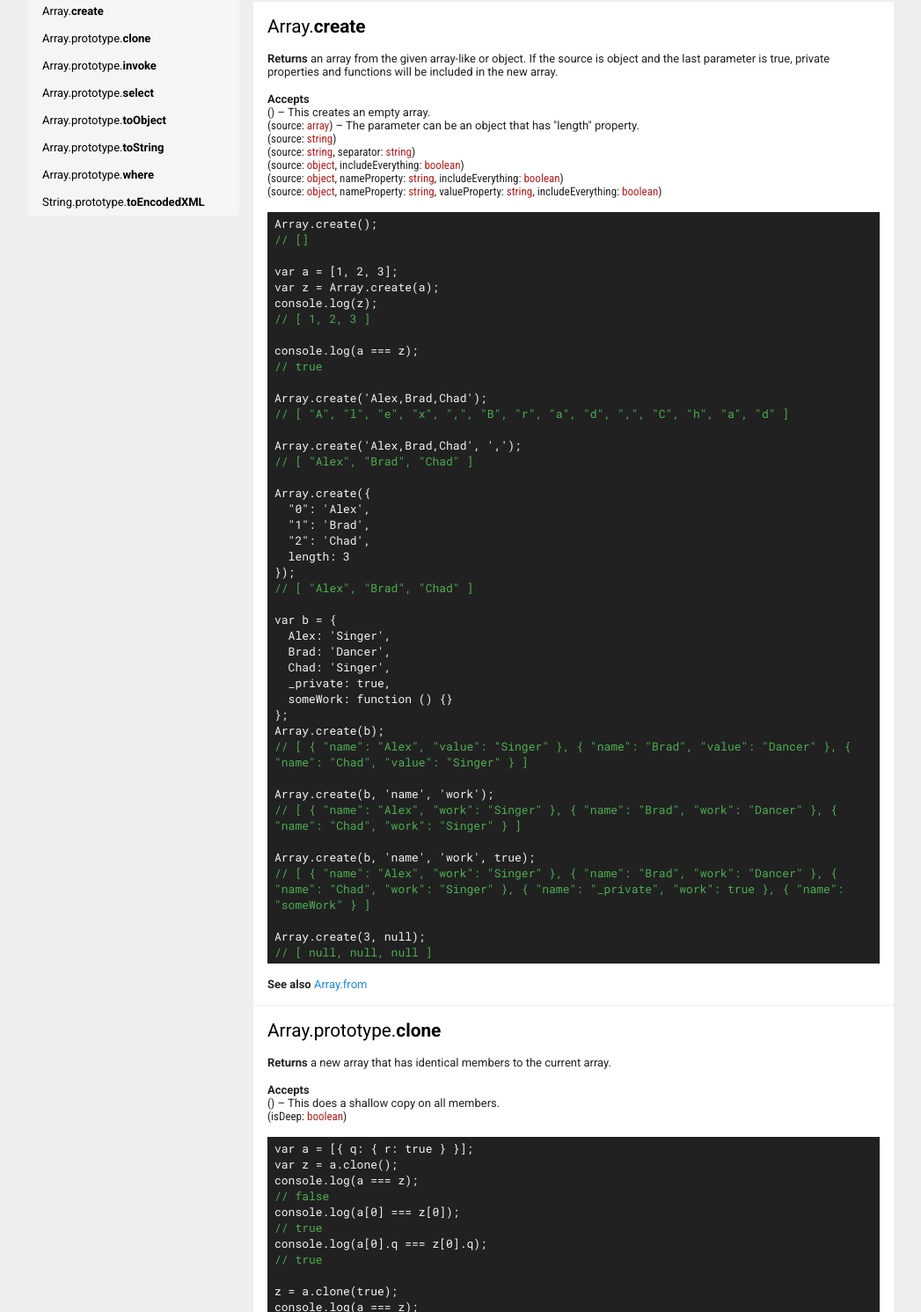
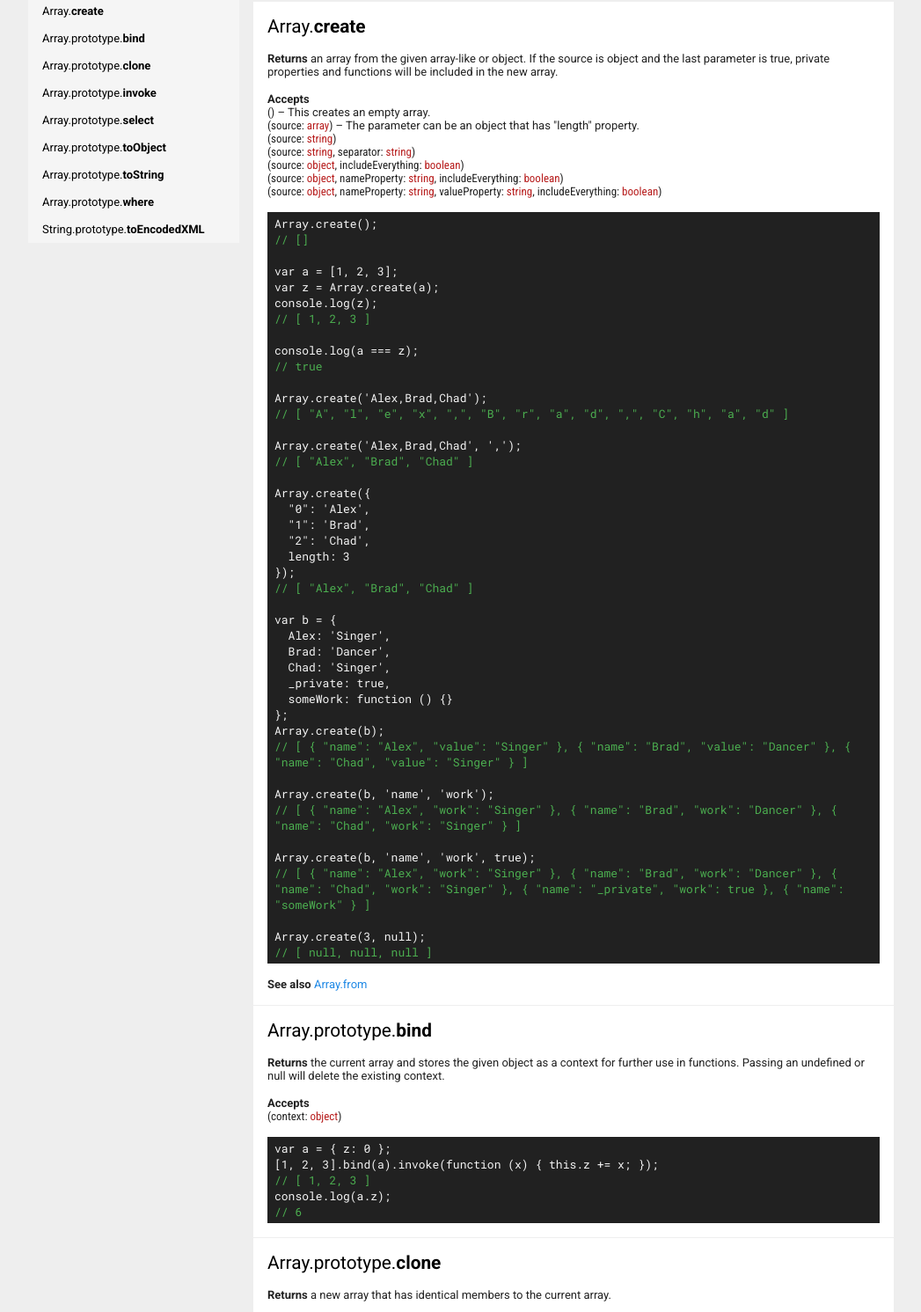
Before and after one commit to ThisIsManta/Enumerable, a website: page demo/index.html in a window 1280 px wide. Shown: the part 67-1558 px from the top of the page at 88% size, without its empty margins (116-1163 px from the left). Drawn offline with nearby package versions, Linux system fonts and the light colour scheme.

Commit message:
Amended bind()

```diff
--- a/Enumerable.js
+++ b/Enumerable.js
@@ -148,15 +148,27 @@
 		return out;
 	};
 
+	/**
+	 * <p><b>Returns</b> the current array and stores the given object as a context for further use in functions. Passing an undefined or null will delete the existing context.</p>
+	 * <p><b>Accepts</b><br>
+	 * <u>(context: <i>object</i>)</u><br>
+	 * </p>
+	 * <code>
+	 * var a = { z: 0 };
+	 * [1, 2, 3].bind(a).invoke(function (x) { this.z += x; });
+	 * console.log(a.z);
+	 * </code>
+	 * <meta keywords="context"/>
+	 */
 	Array.prototype.bind = function (ctx) {
-		if (arguments.length === 1 && ctx === undefined || ctx === null || ctx === window) {
+		if (arguments.length === 0) {
+			throw new TypeError(ERR_BID);
+
+		} else if (ctx === undefined || ctx === null) {
 			delete this._s;
 
 		} else if (typeof ctx === 'object') {
 			this._s = ctx;
-
-		} else {
-			throw new TypeError(ERR_BID);
 		}
 		return this;
 	};
@@ -310,7 +322,7 @@
 	 * 	return x.toUpperCase();
 	 * });
 	 * </code>
-	 * <meta keywords="hash,dictionary"/>
+	 * <meta keywords="hash,dictionary,map"/>
 	 */
 	Array.prototype.toObject = function () {
 		var ar0 = arguments[0];
--- a/demo/index.html
+++ b/demo/index.html
@@ -28,7 +28,7 @@
 					<input type="text" placeholder="Search">
 					<button class="material-icons" disabled="">search</button>
 				</div>
-				<ul><li data-keys="array,create,from"><a href="#array.create">Array.<b>create</b></a></li><li data-keys="array,prototype,clone,copy,slice"><a href="#array.prototype.clone">Array.prototype.<b>clone</b></a></li><li data-keys="array,prototype,invoke"><a href="#array.prototype.invoke">Array.prototype.<b>invoke</b></a></li><li data-keys="array,prototype,select,map"><a href="#array.prototype.select">Array.prototype.<b>select</b></a></li><li data-keys="array,prototype,toobject,to,object,hash,dictionary"><a href="#array.prototype.toobject">Array.prototype.<b>toObject</b></a></li><li data-keys="array,prototype,tostring,to,string,text,join,concat"><a href="#array.prototype.tostring">Array.prototype.<b>toString</b></a></li><li data-keys="array,prototype,where,filter"><a href="#array.prototype.where">Array.prototype.<b>where</b></a></li><li data-keys="string,prototype,toencodedxml,to,encoded,xml,html,escape,character"><a href="#string.prototype.toencodedxml">String.prototype.<b>toEncodedXML</b></a></li></ul>
+				<ul><li data-keys="array,create,from"><a href="#array.create">Array.<b>create</b></a></li><li data-keys="array,prototype,bind,context"><a href="#array.prototype.bind">Array.prototype.<b>bind</b></a></li><li data-keys="array,prototype,clone,copy,slice"><a href="#array.prototype.clone">Array.prototype.<b>clone</b></a></li><li data-keys="array,prototype,invoke"><a href="#array.prototype.invoke">Array.prototype.<b>invoke</b></a></li><li data-keys="array,prototype,select,map"><a href="#array.prototype.select">Array.prototype.<b>select</b></a></li><li data-keys="array,prototype,toobject,to,object,hash,dictionary,map"><a href="#array.prototype.toobject">Array.prototype.<b>toObject</b></a></li><li data-keys="array,prototype,tostring,to,string,text,join,concat"><a href="#array.prototype.tostring">Array.prototype.<b>toString</b></a></li><li data-keys="array,prototype,where,filter"><a href="#array.prototype.where">Array.prototype.<b>where</b></a></li><li data-keys="string,prototype,toencodedxml,to,encoded,xml,html,escape,character"><a href="#string.prototype.toencodedxml">String.prototype.<b>toEncodedXML</b></a></li></ul>
 			</nav>
 			<main><h1><a name="array"></a>Array</h1><section><a name="array.create"></a><h2><div>Array.<b>create</b></div><a view="" class="material-icons auto-hide" href="https://github.com/ThisIsManta/Enumerable/blob/master/Enumerable.js#L70" title="View source code">code</a></h2><p><b>Returns</b> an array from the given array-like or object. If the source is object and the last parameter is true, private properties and functions will be included in the new array.</p>
 <p><b>Accepts</b><br>
@@ -119,13 +119,22 @@
 	null
 ]</s></code>
 <p><b>See also</b> <a href="https://developer.mozilla.org/en-US/docs/Web/JavaScript/Reference/Global_Objects/Array/from">Array.from</a></p>
-<meta keywords="from"></section><section><a name="array.prototype.clone"></a><h2><div>Array.prototype.<b>clone</b></div><a view="" class="material-icons auto-hide" href="https://github.com/ThisIsManta/Enumerable/blob/master/Enumerable.js#L210" title="View source code">code</a></h2><p><b>Returns</b> a new array that has identical members to the current array.</p>
+<meta keywords="from"></section><section><a name="array.prototype.bind"></a><h2><div>Array.prototype.<b>bind</b></div><a view="" class="material-icons auto-hide" href="https://github.com/ThisIsManta/Enumerable/blob/master/Enumerable.js#L163" title="View source code">code</a></h2><p><b>Returns</b> the current array and stores the given object as a context for further use in functions. Passing an undefined or null will delete the existing context.</p>
+<p><b>Accepts</b><br>
+<u>(context: <i>object</i>)</u><br>
+</p>
+<code contenteditable="true" spellcheck="false">var a = { z: 0 };<br>[1, 2, 3].bind(a).invoke(function (x) { this.z += x; });<br><s contenteditable="false">// [
+	1,
+	2,
+	3
+]</s><br>console.log(a.z);<br><s contenteditable="false">// 6</s></code>
+<meta keywords="context"></section><section><a name="array.prototype.clone"></a><h2><div>Array.prototype.<b>clone</b></div><a view="" class="material-icons auto-hide" href="https://github.com/ThisIsManta/Enumerable/blob/master/Enumerable.js#L222" title="View source code">code</a></h2><p><b>Returns</b> a new array that has identical members to the current array.</p>
 <p><b>Accepts</b><br>
 <u>()</u> – This does a shallow copy on all members.<br>
 <u>(isDeep: <i>boolean</i>)</u><br>
 </p>
 <code contenteditable="true" spellcheck="false">var a = [{ q: { r: true } }];<br>var z = a.clone();<br>console.log(a === z);<br><s contenteditable="false">// false</s><br>console.log(a[0] === z[0]);<br><s contenteditable="false">// true</s><br>console.log(a[0].q === z[0].q);<br><s contenteditable="false">// true</s><br><br>z = a.clone(true);<br>console.log(a === z);<br><s contenteditable="false">// false</s><br>console.log(a[0] === z[0]);<br><s contenteditable="false">// false</s><br>console.log(a[0].q === z[0].q);<br><s contenteditable="false">// false</s></code>
-<meta keywords="copy,slice"></section><section><a name="array.prototype.invoke"></a><h2><div>Array.prototype.<b>invoke</b></div><a view="" class="material-icons auto-hide" href="https://github.com/ThisIsManta/Enumerable/blob/master/Enumerable.js#L618" title="View source code">code</a></h2><p><b>Returns</b> the current array after iterates on all members. Whenever the given iterator returns false, the invocation will be stopped immediately.</p>
+<meta keywords="copy,slice"></section><section><a name="array.prototype.invoke"></a><h2><div>Array.prototype.<b>invoke</b></div><a view="" class="material-icons auto-hide" href="https://github.com/ThisIsManta/Enumerable/blob/master/Enumerable.js#L630" title="View source code">code</a></h2><p><b>Returns</b> the current array after iterates on all members. Whenever the given iterator returns false, the invocation will be stopped immediately.</p>
 <p><b>Accepts</b><br>
 <u>(iterator: <i>function</i>)</u><br>
 <u>(startIndex: <i>number</i>, iterator: <i>function</i>)</u><br>
@@ -157,7 +166,7 @@
 	"name": "Brad",
 	"work": "Dancer"
 }</s></code>
-<p><b>See also</b> <a href="https://developer.mozilla.org/en-US/docs/Web/JavaScript/Reference/Global_Objects/Array/forEach">Array.prototype.forEach</a></p></section><section><a name="array.prototype.select"></a><h2><div>Array.prototype.<b>select</b></div><a view="" class="material-icons auto-hide" href="https://github.com/ThisIsManta/Enumerable/blob/master/Enumerable.js#L547" title="View source code">code</a></h2><p><b>Returns</b> a new array with the results of all members.</p>
+<p><b>See also</b> <a href="https://developer.mozilla.org/en-US/docs/Web/JavaScript/Reference/Global_Objects/Array/forEach">Array.prototype.forEach</a></p></section><section><a name="array.prototype.select"></a><h2><div>Array.prototype.<b>select</b></div><a view="" class="material-icons auto-hide" href="https://github.com/ThisIsManta/Enumerable/blob/master/Enumerable.js#L559" title="View source code">code</a></h2><p><b>Returns</b> a new array with the results of all members.</p>
 <p><b>Accepts</b><br>
 <u>(valueGenerator: <i>function&lt;anything&gt;</i>)</u><br>
 <u>(nameProjector: <i>string</i>)</u><br>
@@ -183,7 +192,7 @@
 	}
 ]</s></code>
 <p><b>See also</b> <a href="https://developer.mozilla.org/en-US/docs/Web/JavaScript/Reference/Global_Objects/Array/map">Array.prototype.map</a></p>
-<meta keywords="map"></section><section><a name="array.prototype.toobject"></a><h2><div>Array.prototype.<b>toObject</b></div><a view="" class="material-icons auto-hide" href="https://github.com/ThisIsManta/Enumerable/blob/master/Enumerable.js#L315" title="View source code">code</a></h2><p><b>Returns</b> an object with properties that are derived from all members. The members must support toString() function.</p>
+<meta keywords="map"></section><section><a name="array.prototype.toobject"></a><h2><div>Array.prototype.<b>toObject</b></div><a view="" class="material-icons auto-hide" href="https://github.com/ThisIsManta/Enumerable/blob/master/Enumerable.js#L327" title="View source code">code</a></h2><p><b>Returns</b> an object with properties that are derived from all members. The members must support toString() function.</p>
 <p><b>Accepts</b><br>
 <u>()</u><br>
 <u>(nameProjector: <i>string</i>)</u><br>
@@ -204,14 +213,14 @@
 	"B": "b",
 	"C": "c"
 }</s></code>
-<meta keywords="hash,dictionary"></section><section><a name="array.prototype.tostring"></a><h2><div>Array.prototype.<b>toString</b></div><a view="" class="material-icons auto-hide" href="https://github.com/ThisIsManta/Enumerable/blob/master/Enumerable.js#L443" title="View source code">code</a></h2><p><b>Returns</b> a string that is the result of concatenating all members. This overrides the native toString function.</p>
+<meta keywords="hash,dictionary,map"></section><section><a name="array.prototype.tostring"></a><h2><div>Array.prototype.<b>toString</b></div><a view="" class="material-icons auto-hide" href="https://github.com/ThisIsManta/Enumerable/blob/master/Enumerable.js#L455" title="View source code">code</a></h2><p><b>Returns</b> a string that is the result of concatenating all members. This overrides the native toString function.</p>
 <p><b>Accepts</b><br>
 <u>()</u> – This uses a comma as a separator.<br>
 <u>(separator: <i>string</i>)</u><br>
 </p>
 <code contenteditable="true" spellcheck="false">[1, 2, 3].toString();<br><s contenteditable="false">// "1,2,3"</s><br><br>[1, 2, 3].toString('-');<br><s contenteditable="false">// "1-2-3"</s></code>
 <p><b>See also</b> <a href="https://developer.mozilla.org/en-US/docs/Web/JavaScript/Reference/Global_Objects/Array/join">Array.prototype.join</a></p>
-<meta keywords="text,join,concat"></section><section><a name="array.prototype.where"></a><h2><div>Array.prototype.<b>where</b></div><a view="" class="material-icons auto-hide" href="https://github.com/ThisIsManta/Enumerable/blob/master/Enumerable.js#L479" title="View source code">code</a></h2><p><b>Returns</b> a new array with only members that meet the given condition.</p>
+<meta keywords="text,join,concat"></section><section><a name="array.prototype.where"></a><h2><div>Array.prototype.<b>where</b></div><a view="" class="material-icons auto-hide" href="https://github.com/ThisIsManta/Enumerable/blob/master/Enumerable.js#L491" title="View source code">code</a></h2><p><b>Returns</b> a new array with only members that meet the given condition.</p>
 <p><b>Accepts</b><br>
 <u>(condition: <i>function&lt;boolean&gt;</i>)</u><br>
 <u>(condition: <i>object</i>)</u><br>
@@ -246,7 +255,7 @@
 	}
 ]</s></code>
 <p><b>See also</b> <a href="https://developer.mozilla.org/en-US/docs/Web/JavaScript/Reference/Global_Objects/Array/filter">Array.prototype.filter</a></p>
-<meta keywords="filter"></section><h1><a name="string"></a>String</h1><section><a name="string.prototype.toencodedxml"></a><h2><div>String.prototype.<b>toEncodedXML</b></div><a view="" class="material-icons auto-hide" href="https://github.com/ThisIsManta/Enumerable/blob/master/Enumerable.js#L2502" title="View source code">code</a></h2><p>Escape XML</p>
+<meta keywords="filter"></section><h1><a name="string"></a>String</h1><section><a name="string.prototype.toencodedxml"></a><h2><div>String.prototype.<b>toEncodedXML</b></div><a view="" class="material-icons auto-hide" href="https://github.com/ThisIsManta/Enumerable/blob/master/Enumerable.js#L2514" title="View source code">code</a></h2><p>Escape XML</p>
 <meta keywords="html,escape,character"></section></main>
 		</div>
 
```
